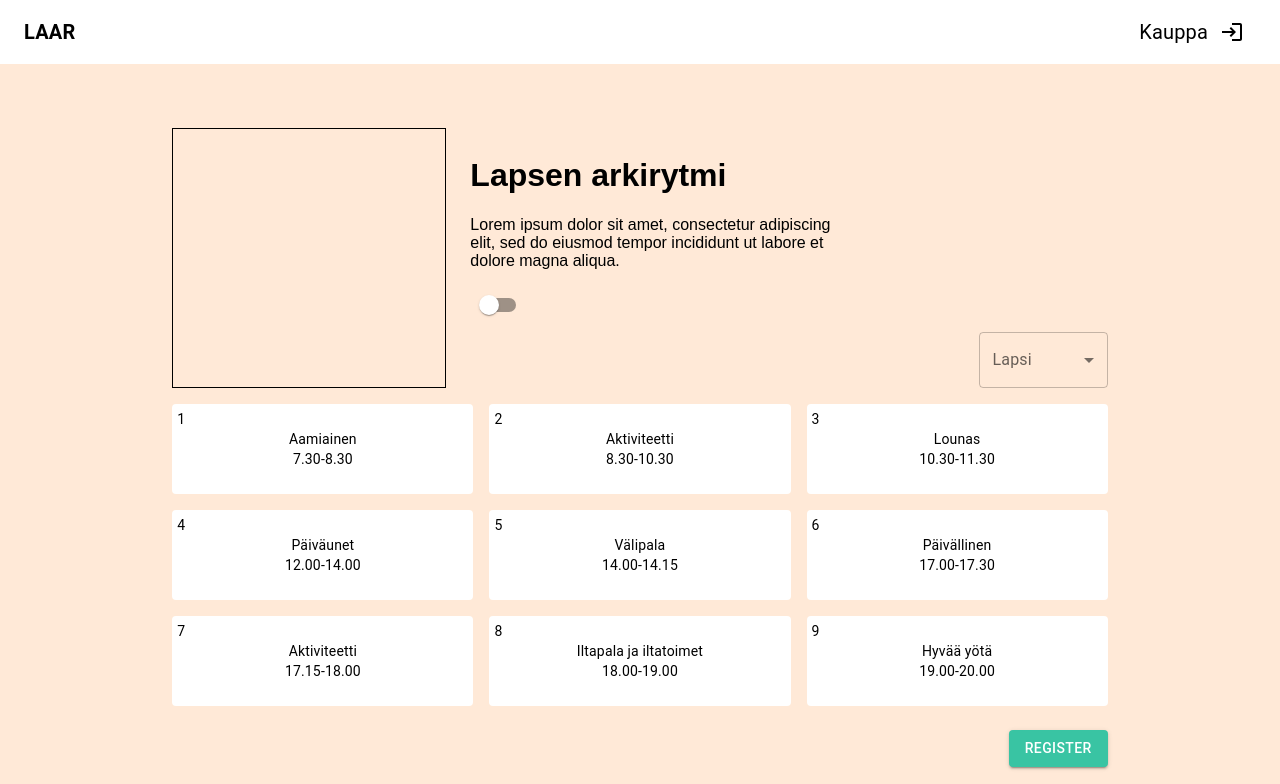
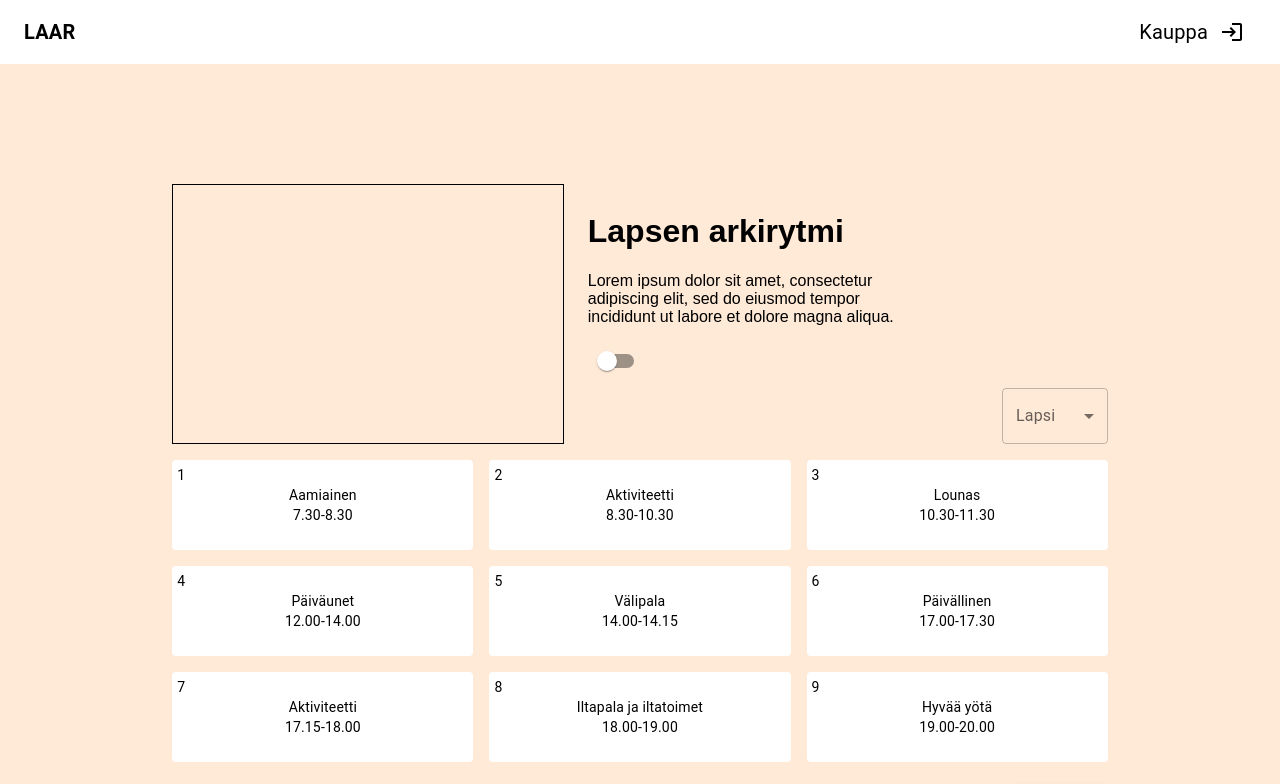
Before and after one commit to Lapsen-Arki/LAAR2, a React (Vite) app in the folder frontend/: page / in a window 1280 px wide. Shown: the top 784 px of the page. Built offline with nearby package versions, Linux system fonts and the light colour scheme.

Commit message:
Modify CSS on home page, restore layout css change

```diff
--- a/frontend/src/styles/Layout.css
+++ b/frontend/src/styles/Layout.css
@@ -19,7 +19,7 @@ html, body {
 }
 
 .content-container {
-	padding: 5vh;
+	padding: 2vh;
 }
 /* Yleiset tyylit Headerille ja Footerille */
 .MuiBox-root .MuiPaper-root {
--- a/frontend/src/styles/timeBlocking.css
+++ b/frontend/src/styles/timeBlocking.css
@@ -1,4 +1,5 @@
 .timeBlocking {
+	max-width: 90vw;
     display: flex;
 	flex-direction: column;
 	align-items: center;
@@ -18,11 +19,14 @@
     text-align: left;
     background-color: white;
     font-weight: lighter;
+    padding: 20px;
+    min-width: 250px;
 }
 
 .preview-page {
 	display: flex;
 	flex-direction: column;
+	padding: 10vh;
 }
 
 .preview-top-panel {
@@ -32,9 +36,9 @@
 }
 
 .preview-image {
+	margin-right: 2vh;
 	margin-bottom: 2vh;
-	margin-right: 2vh;
-	width: 40%;
+	width: 70%;
 	border: 1px solid black;
 }
 
@@ -44,16 +48,21 @@
 }
 
 .preview-description {
+	margin: 1vh;
 	width: 60%;
-	margin: 1vh;
 }
 
 .preview-top-right-bottom {
+	margin-bottom: 2vh;
 	display: flex;
-	margin-bottom: 2vh;
 	flex-direction: row;
 	justify-content: space-between;
 	align-items: center;
+}
+
+.preview-h2 {
+	margin: 0;
+	padding: 0;
 }
 
 .preview-target {
@@ -77,7 +86,7 @@
 
 	.preview-image {
 		width: 90%;
-		height: 20vh;
+		height: 30vh;
 	}
 
 	.preview-description {
--- a/frontend/src/views/Home.tsx
+++ b/frontend/src/views/Home.tsx
@@ -40,7 +40,7 @@ export default function Home() {
 					<div className="preview-top-right-bottom">
 						<div className="preview-grid-title">
 							{insertOn?
-							<h2>Luo ateria</h2>
+							<h2 className="preview-h2">Luo ateria</h2>
 							:null
 							}
 						</div>
```
